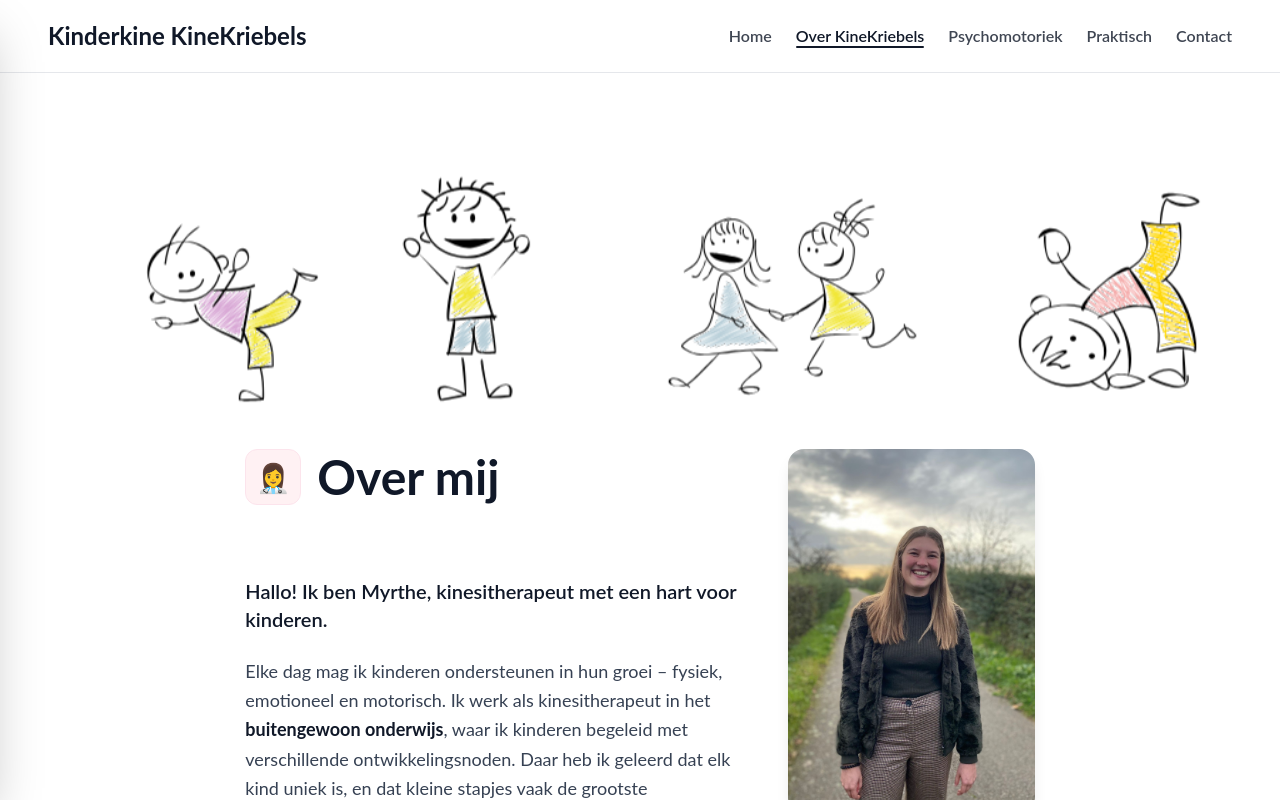
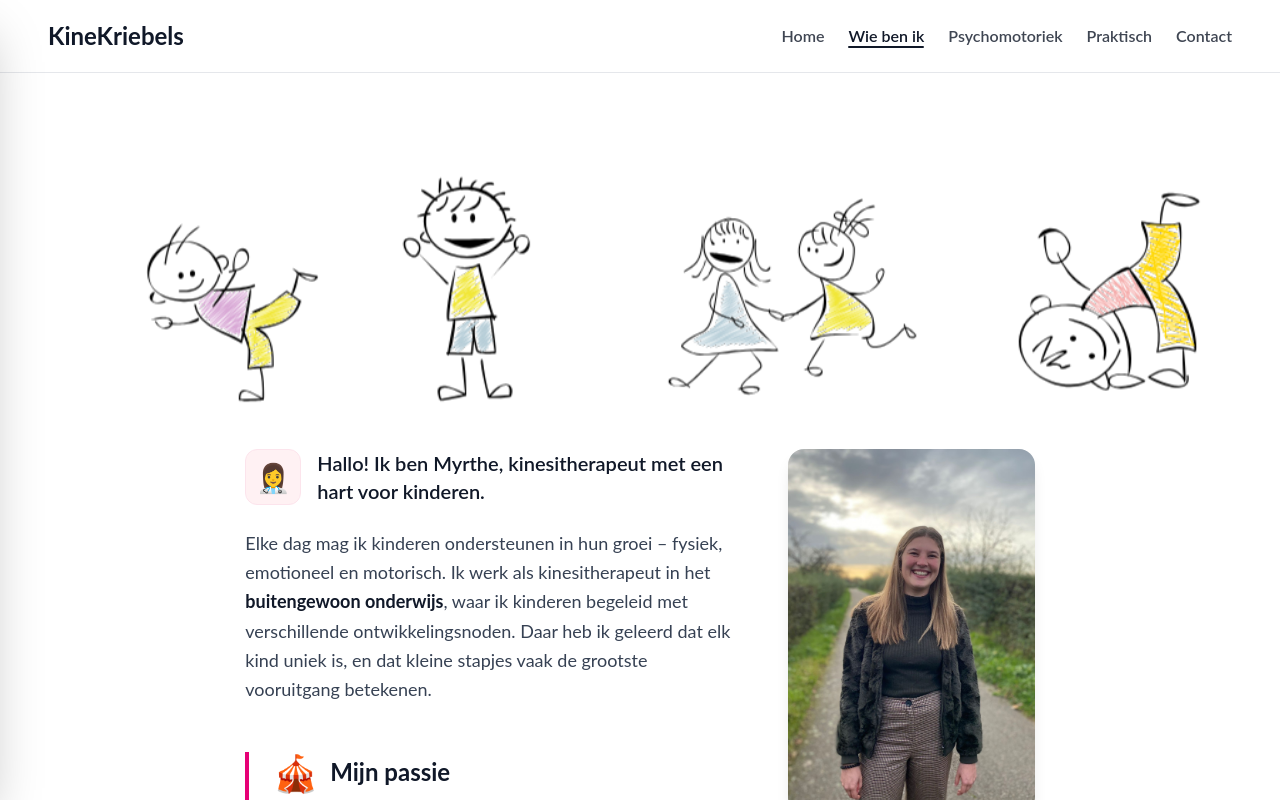
Before and after one commit to Casper-Jacobs/kinderkine-kinekriebels, a React (Vite) app: page /about in a window 1280 px wide. Built offline with nearby package versions, Linux system fonts and the light colour scheme; a web font is replaced by a local one.

Commit message:
minor improvements

```diff
--- a/index.html
+++ b/index.html
@@ -6,17 +6,17 @@
     <meta name="viewport" content="width=device-width, initial-scale=1.0" />
     <meta name="theme-color" content="#1A1919" />
     <meta name="description" content="Gespecialiseerde kinderkinesitherapie voor baby's, peuters en kinderen. Motorische ontwikkeling, revalidatie en preventie. Ervaren therapeut. Maak een afspraak.">
-    <title>Kinderkine KineKriebels</title>
+    <title>KineKriebels</title>
     <meta name="keywords" content="kinderkinesitherapie, pediatrische kinesitherapie, kinderfysiotherapie, baby massage, motorische ontwikkeling, ontwikkelingsachterstand, kinderrevalidatie, plagiocefalie, torticollis, vroeggeboren baby, motorische vaardigheden, balans training, coördinatie, kinderoefentherapie, baby fysiotherapie, peuter kinesitherapie, orthopedische problemen kinderen, neurologische aandoeningen kinderen, spiertonus, fysiotherapeut kinderen">
     <meta name="author" content="Myrthe">
     <link rel="canonical" href="https://www.kinderkine-kinekriebels.be/">
 
-    <meta property="og:title" content="Kinderkine KineKriebels" />
-    <meta property="og:description" content="Kinderkine KineKriebels: Gespecialiseerde kinderkinesitherapie voor baby's, peuters en kinderen. Motorische ontwikkeling, revalidatie en preventie. Ervaren therapeut. Maak een afspraak." />
+    <meta property="og:title" content="KineKriebels" />
+    <meta property="og:description" content="KineKriebels: Gespecialiseerde kinderkinesitherapie voor baby's, peuters en kinderen. Motorische ontwikkeling, revalidatie en preventie. Ervaren therapeut. Maak een afspraak." />
     <meta property="og:image" content="/TODO.jpg" />
     <meta property="og:url" content="https://www.kinderkine-kinekriebels.be/" />
     <meta property="og:type" content="website" />
-    <meta property="og:site_name" content="Kinderkine KineKriebels" />
+    <meta property="og:site_name" content="KineKriebels" />
 
     <link rel="apple-touch-icon" href="/TODO.jpg" />
     <link rel="manifest" href="/manifest.json" />
@@ -26,7 +26,7 @@
         "@context": "https://schema.org/",
         "@type": "WebSite",
         "url": "https://www.kinderkine-kinekriebels.com/",
-        "name": "Kinderkine KineKriebels"
+        "name": "KineKriebels"
       }
     </script>
   </head>
--- a/src/about/about.tsx
+++ b/src/about/about.tsx
@@ -14,17 +14,14 @@ export const About = () => {
 			</div>
 		<div className="flex flex-col md:flex-row gap-12 justify-between items-start w-full md:w-2/3 p-4 md:p-8 py-12">
 			<div className="flex flex-col gap-12 w-full md:w-2/3 animate-slideInLeft">
-				<div>
+				<div className="space-y-6">
 					<div className="flex items-center gap-4 mb-6">
 						<span className="icon-badge">👩‍⚕️</span>
-						<h1 className="font-bold text-4xl md:text-5xl text-gray-900">Over mij</h1>
+						<p className="text-xl font-semibold text-gray-900">
+							Hallo! Ik ben Myrthe, kinesitherapeut met een hart voor kinderen.
+						</p>
 					</div>
-				</div>
 
-				<div className="space-y-6">
-					<p className="text-xl font-semibold text-gray-900">
-						Hallo! Ik ben Myrthe, kinesitherapeut met een hart voor kinderen.
-					</p>
 					<p className="text-lg leading-relaxed text-gray-700">
 						Elke dag mag ik kinderen ondersteunen in hun groei – fysiek, emotioneel
 						en motorisch. Ik werk als kinesitherapeut in het{' '}
--- a/src/contact/contact.tsx
+++ b/src/contact/contact.tsx
@@ -66,7 +66,7 @@ export const Contact = () => {
 							<div>
 								<p className="font-bold text-gray-900">E-mail</p>
 								<p className="text-sm text-gray-700">
-									myrthe.kinekriebels@gmail.com
+									info@kinekriebels.be
 								</p>
 							</div>
 						</div>
--- a/src/header/header.tsx
+++ b/src/header/header.tsx
@@ -54,7 +54,7 @@ export const Header = (props: HeaderProps) => {
 					)}
 
 					<h1 className="text-xl md:text-2xl font-bold text-gray-900">
-						Kinderkine KineKriebels
+						KineKriebels
 					</h1>
 				</div>
 				{breakpoints.isDesktopOrWide && <NavigationItems />}
--- a/src/header/navigation-items.tsx
+++ b/src/header/navigation-items.tsx
@@ -14,7 +14,7 @@ export const NavigationItems = (props: NavigationItemsProps) => {
 			className={`flex ${props.orientation === 'vertical' ? 'flex-col justify-center items-start' : 'flex-row justify-center items-center'} gap-6`}
 		>
 			<HeaderItem text="Home" link="home" color={color} />
-			<HeaderItem text="Over KineKriebels" link="about" color={color} />
+			<HeaderItem text="Wie ben ik" link="about" color={color} />
 			<HeaderItem text="Psychomotoriek" link="psychomotoriek" color={color} />
 			<HeaderItem text="Praktisch" link="praktisch" color={color} />
 			<HeaderItem text="Contact" link="contact" color={color} />
--- a/src/praktisch/praktisch.tsx
+++ b/src/praktisch/praktisch.tsx
@@ -55,7 +55,7 @@ export const Praktisch = () => {
 							<h3 className="font-bold text-xl text-gray-900">Locatie</h3>
 						</div>
 						<div className="space-y-2 text-lg text-gray-700">
-							<p className="font-semibold text-gray-900">Kinderkine KineKriebels</p>
+							<p className="font-semibold text-gray-900">KineKriebels</p>
 							<p>Katteweidelaan 84</p>
 							<p>3590 Diepenbeek</p>
 						</div>
@@ -71,14 +71,7 @@ export const Praktisch = () => {
 						</div>
 						<div className="space-y-2 text-lg text-gray-700">
 							<p>
-								<span className="font-semibold text-gray-900">
-									Dinsdag & donderdag:
-								</span>{' '}
-								16u30-19u
-							</p>
-							<p>
-								<span className="font-semibold text-gray-900">Zaterdag:</span>{' '}
-								9u-12u
+								Enkel op afspraak
 							</p>
 						</div>
 					</div>
@@ -102,7 +95,7 @@ export const Praktisch = () => {
 						</li>
 						<li className="flex items-start gap-3">
 							<span className="text-pink-600 mt-1">•</span>
-							<span>Intakegesprek of eerste kennismaking kan iets langer duren</span>
+							<span>Intakegesprek of eerste kennismaking kan meer tijd in beslag nemen</span>
 						</li>
 					</ul>
 				</div>
```
Also changed, not shown: public/manifest.json, 1 other file (tests, documents, lock files or other folders).
